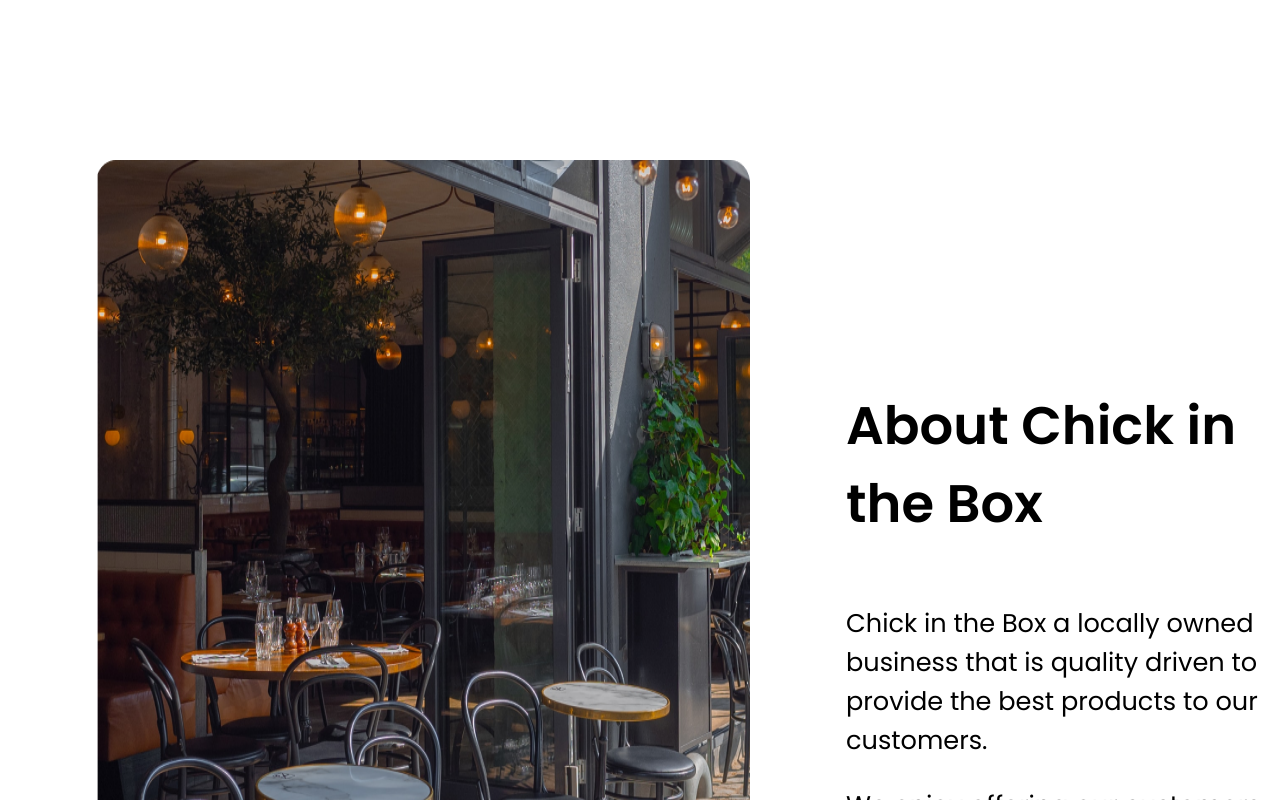
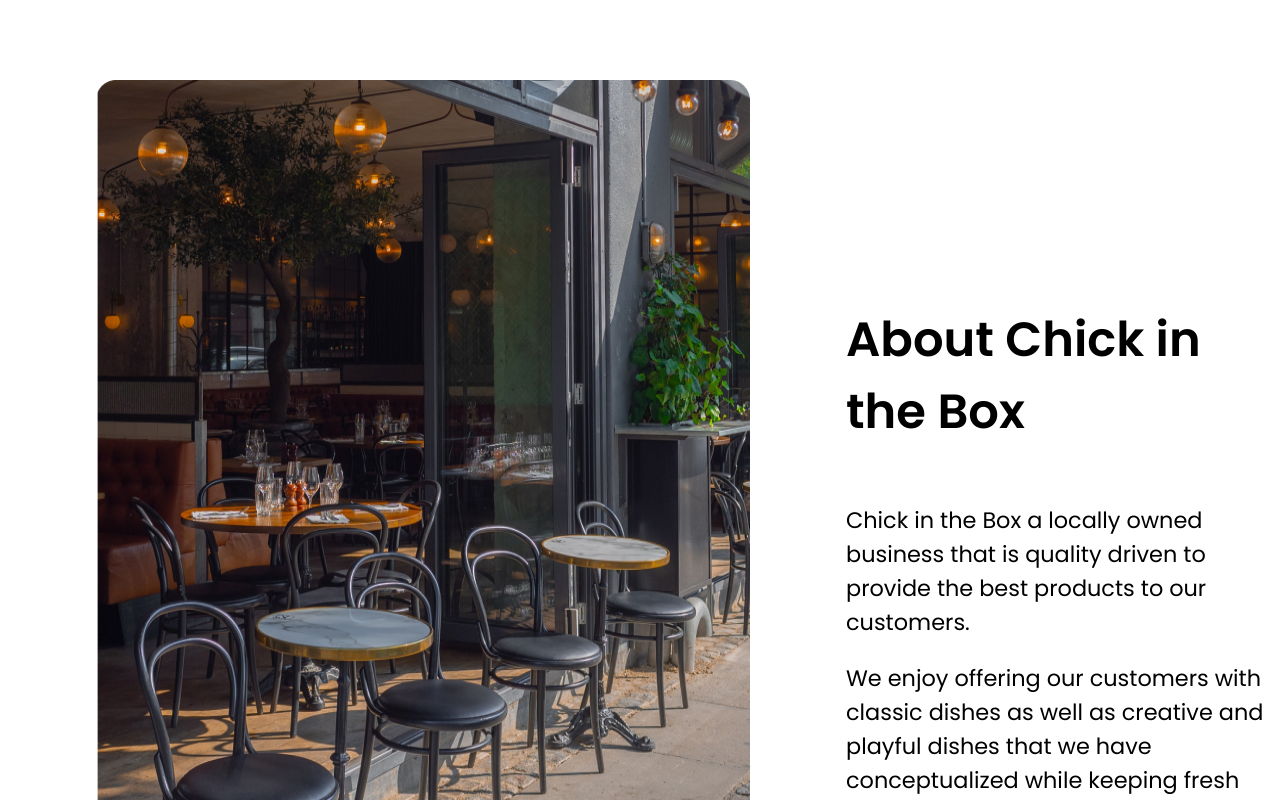
Before and after one commit to lyds214/chicken-website, a React (Create React App) app: page / in a window 1280 px wide. Shown: the top 800 px of the page. Built offline with nearby package versions, Linux system fonts and the light colour scheme.

Commit message:
fixed the layout

```diff
--- a/src/pages/About/About.css
+++ b/src/pages/About/About.css
@@ -20,22 +20,3 @@
     font-family: Poppins-Regular;
     font-size: 1.4rem;
 }
-
-/* 1920px X 1080px */
-@media screen and (max-width: 1920px) {
-    .img-container {
-        display: flex;
-        margin: 10rem 0 0 6rem;
-    }
-    .about-chick-container {
-        margin: 10rem 0 0 6rem;
-     }
-    .heading {
-        font-family: Poppins-SemiBold;
-        font-size: 3.3rem;
-    }
-    .paragraph {
-        font-family: Poppins-Regular;
-        font-size: 1.6rem;
-    }
-}
```
